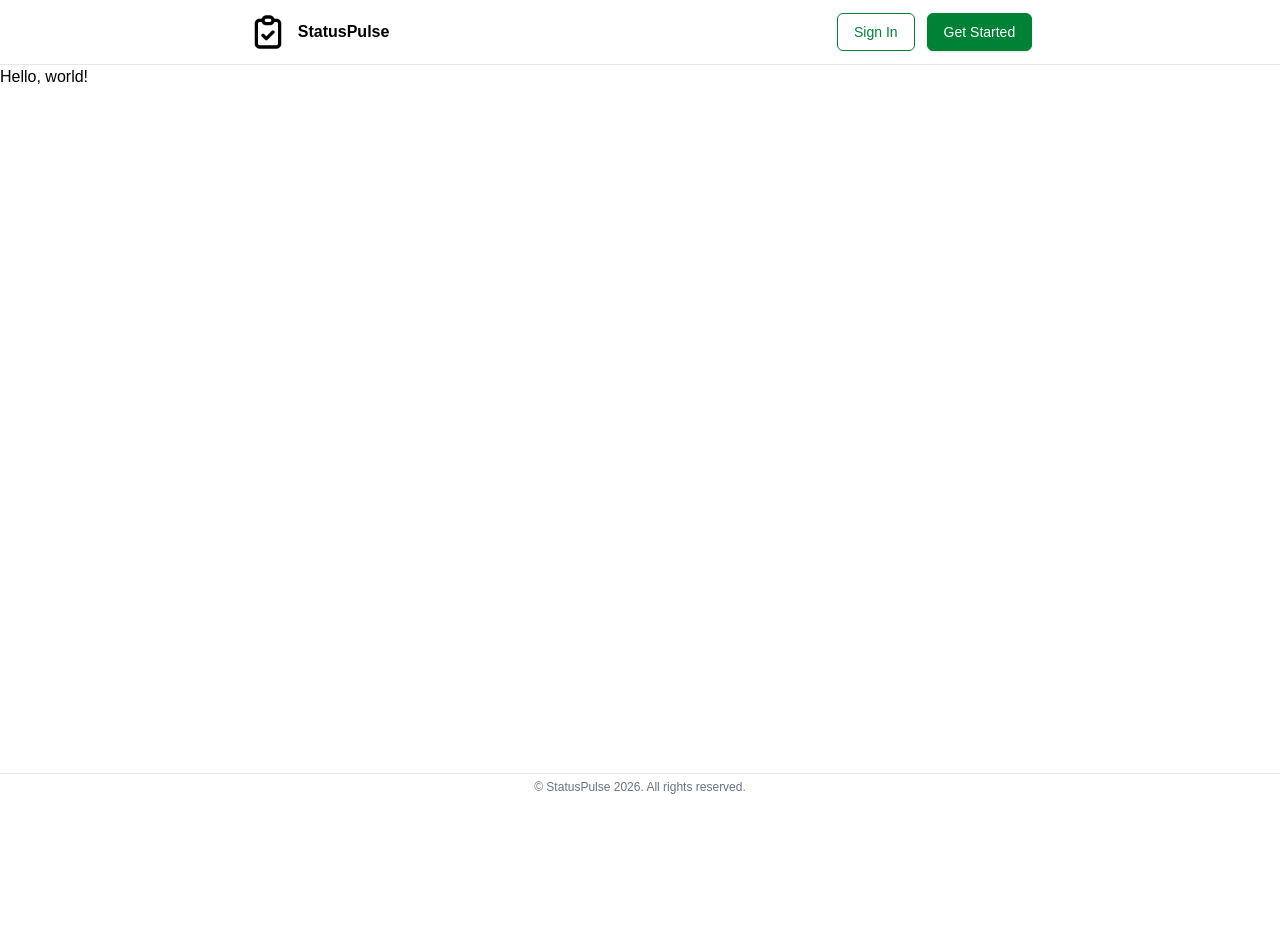
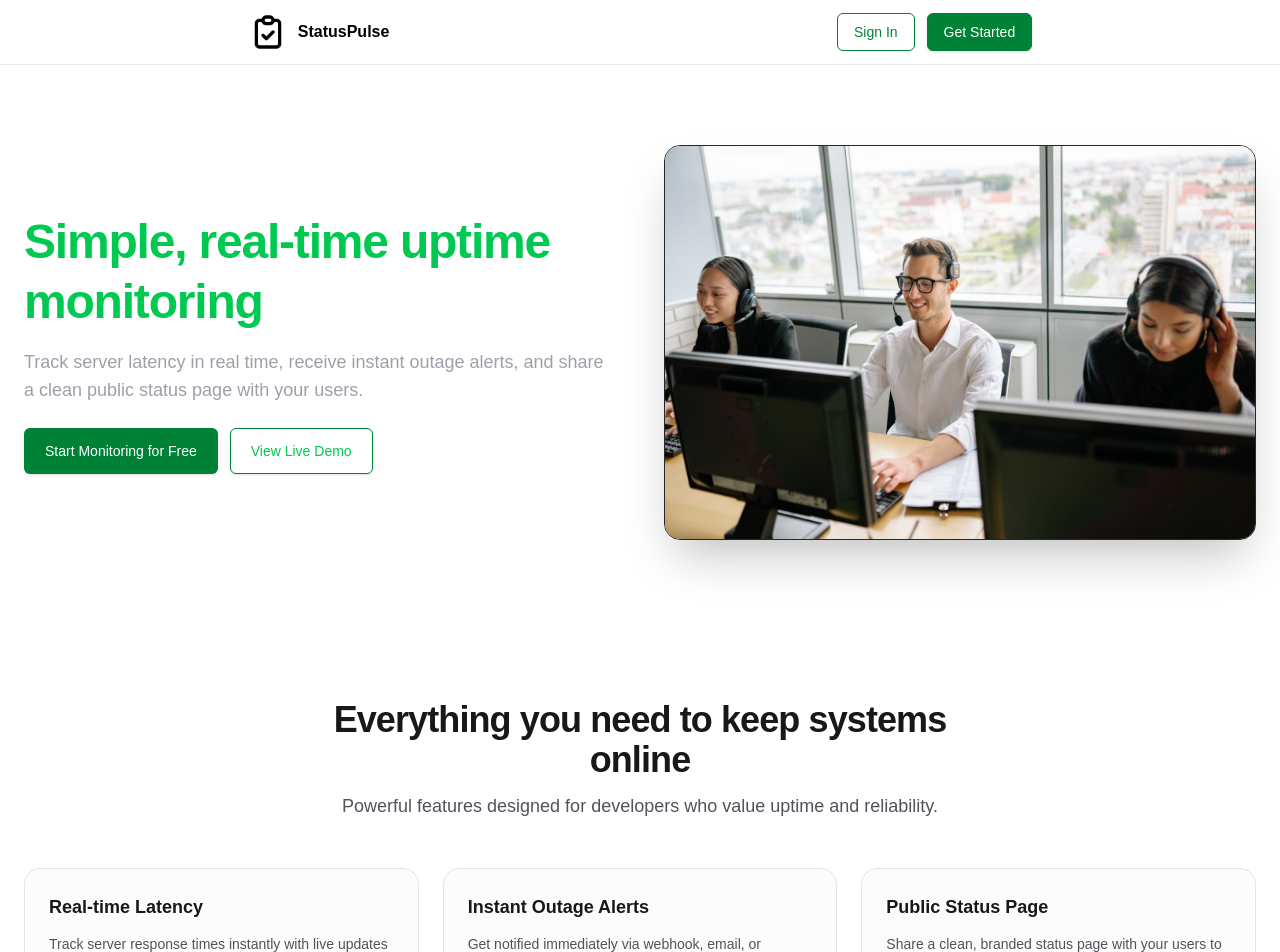
Before and after one commit to 0xGaziin/StatusPulse, a Next.js app in the folder frontend/: page / in a window 1280 px wide. Shown: the top 952 px of the page. Before the commit the page ends 800 px from the top, so only its background shows below. Built offline with nearby package versions, Linux system fonts and the light colour scheme.

Commit message:
feat: added content to main page, including header and features

```diff
--- a/frontend/src/app/page.tsx
+++ b/frontend/src/app/page.tsx
@@ -1,7 +1,11 @@
+import HeroHeader from "@/components/sections/HeroHeader";
+import Features from "@/components/sections/Features";
+
 export default function Page() {
-	return (
-		<div>
-			<h1>Hello, world!</h1>
-		</div>
-	)
+  return (
+    <main>
+      <HeroHeader />
+      <Features />
+    </main>
+  )
 }
--- /dev/null
+++ b/frontend/src/components/sections/Features.tsx
@@ -0,0 +1,41 @@
+const FEATURES_LIST = [
+  {
+    title: "Real-time Latency",
+    description: "Track server response times instantly with live updates and precise metrics.",
+  },
+  {
+    title: "Instant Outage Alerts",
+    description: "Get notified immediately via webhook, email, or Discord when a server goes down.",
+  },
+  {
+    title: "Public Status Page",
+    description: "Share a clean, branded status page with your users to build transparency.",
+  },
+]
+
+export default function Features() {
+  return (
+    <section className="max-w-7xl mx-auto px-6 py-20 flex flex-col items-center bg-white text-zinc-900">
+      <div className="text-center max-w-2xl flex flex-col gap-3">
+        <h2 className="text-3xl sm:text-4xl font-extrabold tracking-tight text-zinc-900">
+          Everything you need to keep systems online
+        </h2>
+        <p className="text-zinc-600 text-base sm:text-lg">
+          Powerful features designed for developers who value uptime and reliability.
+        </p>
+      </div>
+
+      <div className="grid grid-cols-1 md:grid-cols-3 gap-6 mt-12 w-full">
+        {FEATURES_LIST.map((feature, index) => (
+          <div
+            key={index}
+            className="border border-zinc-200 rounded-2xl p-6 bg-zinc-50/50 hover:border-zinc-300 hover:shadow-lg hover:shadow-zinc-200/50 transition-all flex flex-col gap-3"
+          >
+            <h3 className="font-bold text-lg text-zinc-900">{feature.title}</h3>
+            <p className="text-zinc-600 text-sm leading-relaxed">{feature.description}</p>
+          </div>
+        ))}
+      </div>
+    </section>
+  )
+}
--- /dev/null
+++ b/frontend/src/components/sections/HeroHeader.tsx
@@ -0,0 +1,31 @@
+import Image from "next/image"
+import HeroActions from "@/components/ui/HeroSections"
+
+export default function HeroHeader() {
+  return (
+    <header className="max-w-7xl mx-auto px-6 py-12 lg:py-20 grid grid-cols-1 lg:grid-cols-2 gap-10 lg:gap-12 items-center">
+      <div className="flex flex-col gap-4 text-left">
+        <h2 className="text-3xl sm:text-4xl lg:text-5xl font-extrabold tracking-tight text-green-500 leading-tight">
+          Simple, real-time uptime monitoring
+        </h2>
+
+        <p className="text-base sm:text-lg text-zinc-400">
+          Track server latency in real time, receive instant outage alerts, and share a clean public status page with your users.
+        </p>
+
+        <HeroActions />
+      </div>
+
+      <div className="w-full flex justify-center">
+        <Image
+          src="/header-image.jpg"
+          alt="Customer Support Team image"
+          width={600}
+          height={400}
+          className="w-full h-auto max-h-105 rounded-2xl object-cover shadow-2xl border border-zinc-800"
+          priority
+        />
+      </div>
+    </header>
+  )
+}
--- /dev/null
+++ b/frontend/src/components/ui/CallToAction.tsx
@@ -0,0 +1,26 @@
+import Link from "next/link";
+
+interface CallToActionProps {
+  backgroundColor?: string;
+  borderColor?: string;
+  textColor?: string;
+  content?: string;
+  href?: string;
+}
+
+export default function CallToAction({
+  backgroundColor = "bg-green-700 hover:bg-green-600",
+  borderColor = "border-transparent",
+  textColor = "text-white",
+  content = "Start Monitoring for Free",
+  href = "/register"
+}: CallToActionProps) {
+  return (
+    <Link
+      href={href}
+      className={`px-5 py-3 text-center text-sm font-medium border rounded-md transition-colors shadow-sm ${backgroundColor} ${borderColor} ${textColor}`}
+    >
+      {content}
+    </Link>
+  );
+}
--- /dev/null
+++ b/frontend/src/components/ui/HeroSections.tsx
@@ -0,0 +1,28 @@
+// src/components/ui/HeroActions.tsx
+import CallToAction from "@/components/ui/CallToAction"
+
+const ACTIONS = [
+  {
+    href: "/register",
+    content: "Start Monitoring for Free",
+    backgroundColor: "bg-green-700 hover:bg-green-600",
+    textColor: "text-white",
+  },
+  {
+    href: "/demo",
+    content: "View Live Demo",
+    backgroundColor: "bg-transparent hover:bg-green-950/40",
+    borderColor: "border-green-700",
+    textColor: "text-green-500",
+  },
+]
+
+export default function HeroActions() {
+  return (
+    <div className="flex flex-col sm:flex-row gap-3 pt-2">
+      {ACTIONS.map((action) => (
+        <CallToAction key={action.href} {...action} />
+      ))}
+    </div>
+  )
+}
```
Also changed, not shown: frontend/public/f4dd672a-2fca-484b-943f-10d20ea8659d.png (added), frontend/public/header-image.jpg (added).
